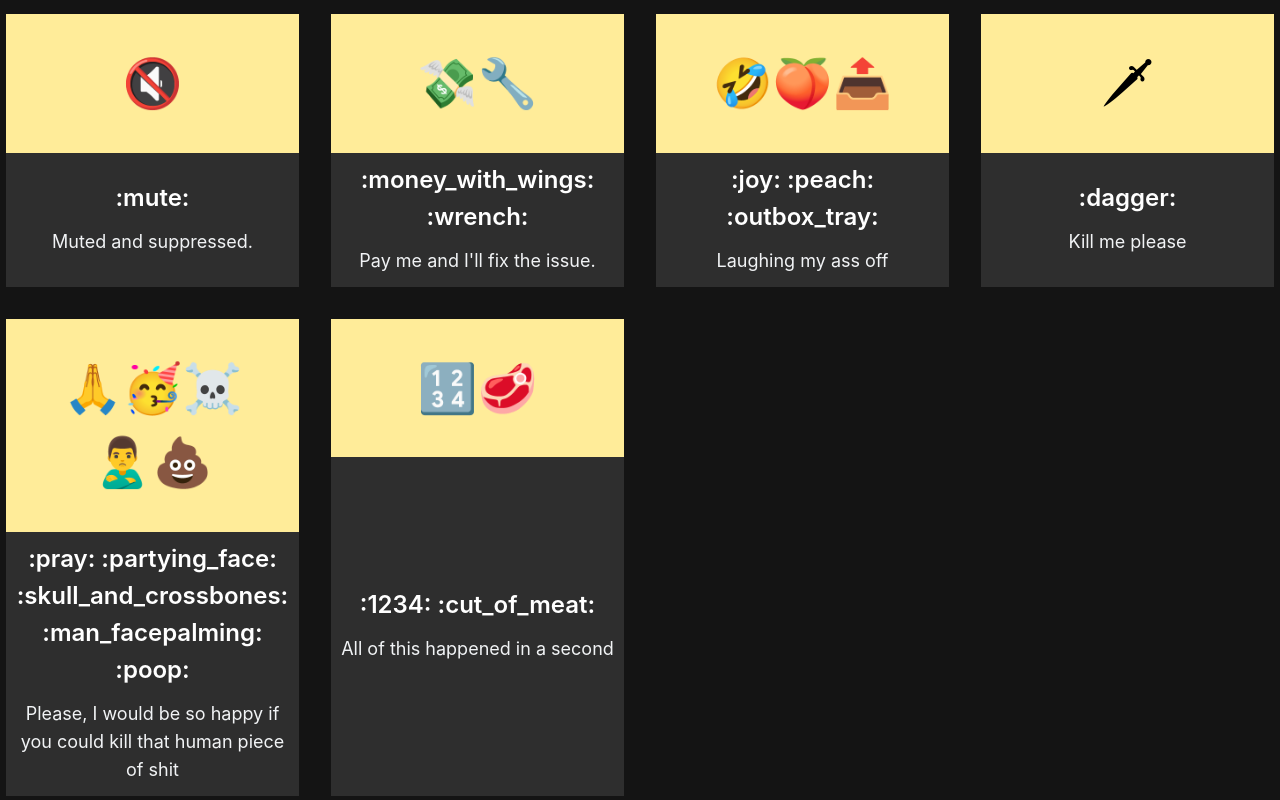
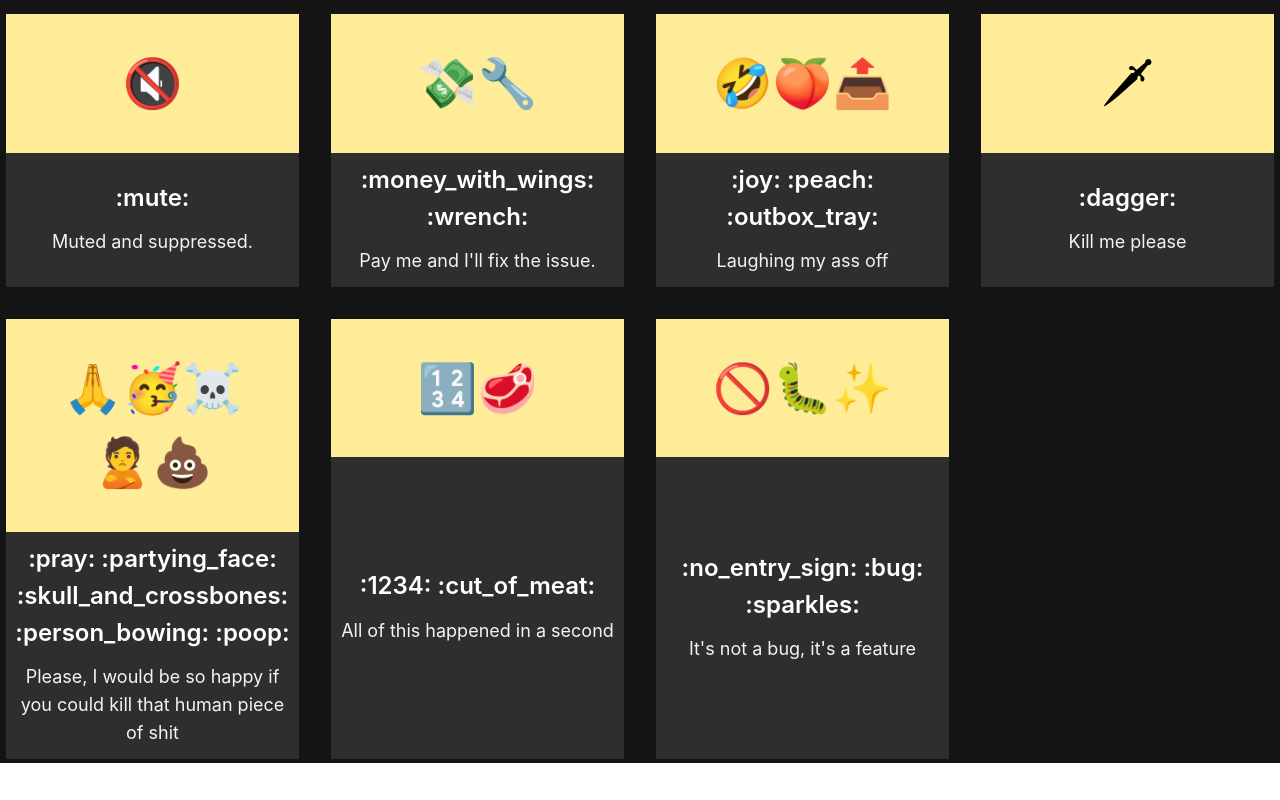
Before and after one commit to LorenzoScebba/emojiperanto, a Next.js app: page / in a window 1280 px wide. Shown: the part 946-1746 px from the top of the page. After the commit the page ends 1709 px from the top, so only its background shows below. Built offline with nearby package versions, Linux system fonts and the light colour scheme.

Commit message:
added more emoji

```diff
--- a/data/emojis.ts
+++ b/data/emojis.ts
@@ -66,9 +66,9 @@ const data = [
     description: "Kill me please",
   },
   {
-    emoji: "🙏🥳☠️🙎‍♂️💩",
+    emoji: "🙏🥳☠️🙎💩",
     title:
-      ":pray: :partying_face: :skull_and_crossbones: :man_facepalming: :poop:",
+      ":pray: :partying_face: :skull_and_crossbones: :person_bowing: :poop:",
     description:
       "Please, I would be so happy if you could kill that human piece of shit",
   },
@@ -77,6 +77,11 @@ const data = [
     title: ":1234: :cut_of_meat:",
     description: "All of this happened in a second",
   },
+  {
+    emoji: "🚫🐛✨",
+    title: ":no_entry_sign: :bug: :sparkles:",
+    description: "It's not a bug, it's a feature"
+  },
 ] as Emoji[];
 
 export default data;
```
